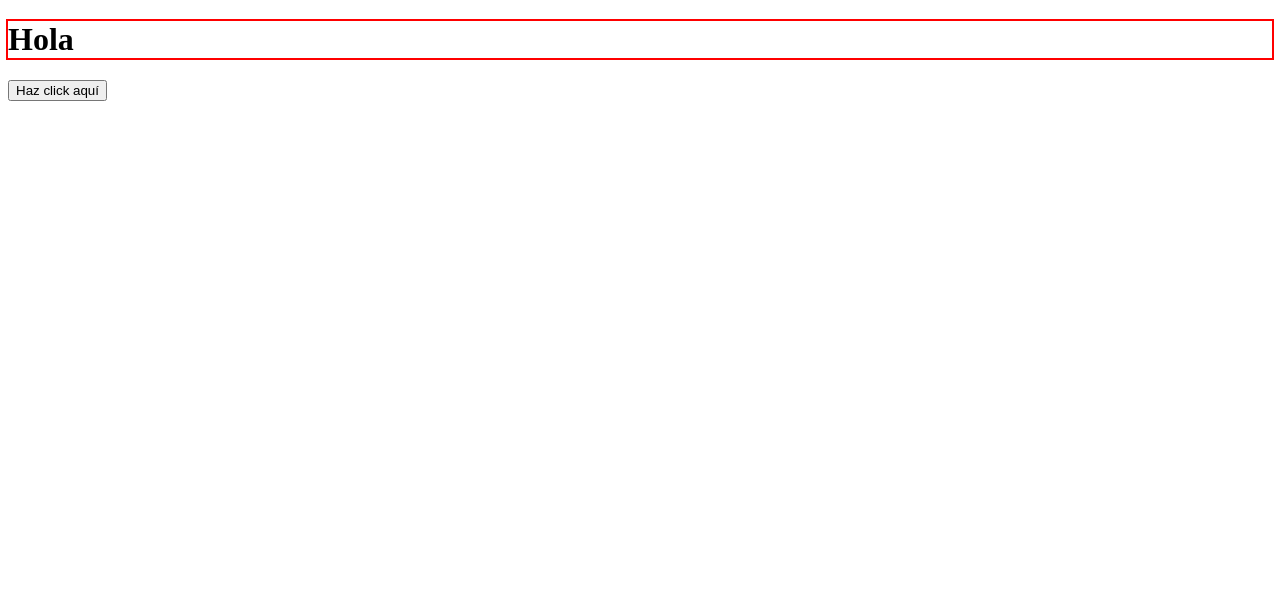
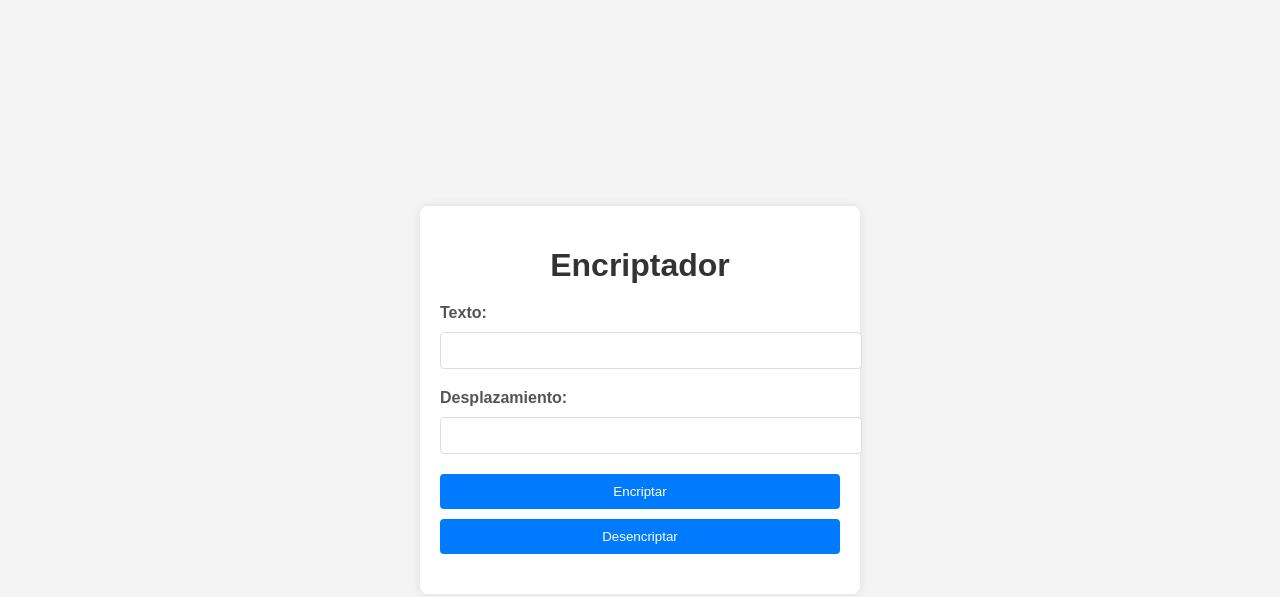
Before and after one commit to ArellyMachaca28/prueba_git, a plain HTML site: page index.html in a window 1280 px wide. Drawn offline with Linux system fonts and the light colour scheme.

Commit message:
proyecto terminado

```diff
--- a/css/styles.css
+++ b/css/styles.css
@@ -1,3 +1,63 @@
-h1{
-    outline: red solid 2px;
+body {
+    font-family: Arial, sans-serif;
+    background-color: #f4f4f4;
+    margin: 0;
+    padding: 0;
+    display: flex;
+    justify-content: center;
+    align-items: center;
+    height: 100vh;
 }
+
+.container {
+    background-color: #ffffff;
+    padding: 20px;
+    border-radius: 8px;
+    box-shadow: 0px 0px 10px rgba(0, 0, 0, 0.1);
+    width: 100%;
+    max-width: 400px;
+    text-align: center;
+}
+
+h1 {
+    color: #333333;
+    margin-bottom: 20px;
+}
+
+label {
+    font-weight: bold;
+    color: #555555;
+    margin-top: 10px;
+    display: block;
+    text-align: left;
+}
+
+input[type="text"], input[type="number"] {
+    width: 100%;
+    padding: 10px;
+    margin: 10px 0;
+    border: 1px solid #dddddd;
+    border-radius: 4px;
+}
+
+button {
+    background-color: #007BFF;
+    color: #ffffff;
+    padding: 10px 20px;
+    border: none;
+    border-radius: 4px;
+    cursor: pointer;
+    margin-top: 10px;
+    width: 100%;
+}
+
+button:hover {
+    background-color: #0056b3;
+}
+
+p {
+    margin-top: 20px;
+    font-size: 16px;
+    color: #333333;
+    word-break: break-word;
+}
--- a/index.html
+++ b/index.html
@@ -1,14 +1,26 @@
 <!DOCTYPE html>
-<html lang="en">
+<html>
 <head>
-    <meta charset="UTF-8">
-    <meta name="viewport" content="width=device-width, initial-scale=1.0">
-    <title>Primera repositorio</title>
-    <link rel="stylesheet" href="css/styles.css">
+    <title>Encriptador</title>
+    <link rel="stylesheet" type="text/css" href="css/styles.css">
 </head>
 <body>
-    <h1>Hola</h1>
-    <button onclick="color()">Haz click aquí</button>
+    <div class="container">
+        <h1>Encriptador</h1>
+        <form id="formEncriptador">
+            <label for="texto">Texto:</label>
+            <input type="text" id="texto" name="texto">
+
+            <label for="desplazamiento">Desplazamiento:</label>
+            <input type="number" id="desplazamiento" name="desplazamiento">
+
+            <button type="button" onclick="encriptar()">Encriptar</button>
+            <button type="button" onclick="desencriptar()">Desencriptar</button>
+        </form>
+
+        <p id="resultado"></p>
+        <button id="copiarBtn" onclick="copiarTexto()" style="display: none;">Copiar Mensaje</button>
+    </div>
     <script src="js/script.js"></script>
 </body>
 </html>
--- a/js/script.js
+++ b/js/script.js
@@ -1,3 +1,49 @@
-function color(){
-    console.log("hiciste click aquí");
+let textoCifradoDesencriptado = '';
+
+function encriptar() {
+    let texto = document.getElementById("texto").value;
+    let desplazamiento = parseInt(document.getElementById("desplazamiento").value);
+    textoCifradoDesencriptado = cifrarCesar(texto, desplazamiento);
+    document.getElementById("resultado").textContent = "Texto Cifrado: " + textoCifradoDesencriptado;
+    document.getElementById("copiarBtn").style.display = 'inline';
 }
+
+function desencriptar() {
+    let texto = document.getElementById("texto").value;
+    let desplazamiento = parseInt(document.getElementById("desplazamiento").value);
+    textoCifradoDesencriptado = descifrarCesar(texto, desplazamiento);
+    document.getElementById("resultado").textContent = "Texto Desencriptado: " + textoCifradoDesencriptado;
+    document.getElementById("copiarBtn").style.display = 'inline';
+}
+
+function copiarTexto() {
+    navigator.clipboard.writeText(textoCifradoDesencriptado).then(function() {
+        alert("Texto copiado al portapapeles");
+    }, function(err) {
+        alert("Error al copiar el texto: ", err);
+    });
+}
+
+function cifrarCesar(texto, desplazamiento) {
+    let resultado = '';
+
+    for (let i = 0; i < texto.length; i++) {
+        let char = texto[i];
+
+        if (char >= 'A' && char <= 'Z') {
+            let nuevoCodigo = (char.charCodeAt(0) - 65 + desplazamiento) % 26 + 65;
+            resultado += String.fromCharCode(nuevoCodigo);
+        } else if (char >= 'a' && char <= 'z') {
+            let nuevoCodigo = (char.charCodeAt(0) - 97 + desplazamiento) % 26 + 97;
+            resultado += String.fromCharCode(nuevoCodigo);
+        } else {
+            resultado += char;
+        }
+    }
+
+    return resultado;
+}
+
+function descifrarCesar(texto, desplazamiento) {
+    return cifrarCesar(texto, -desplazamiento);
+}
```
